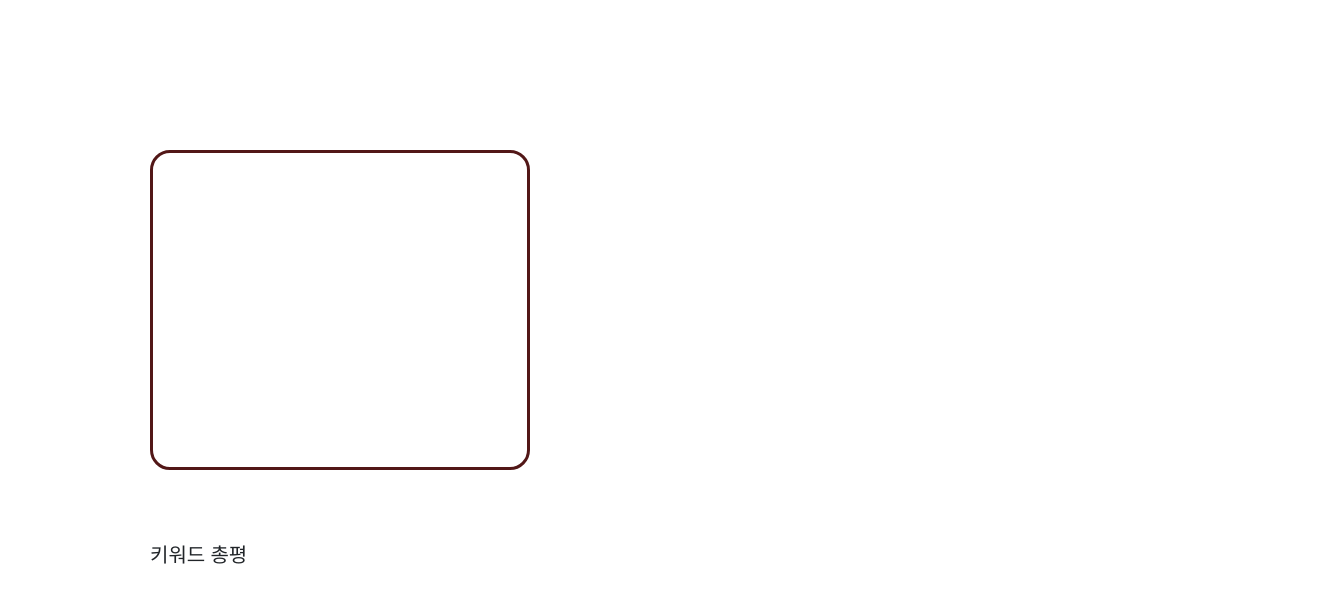
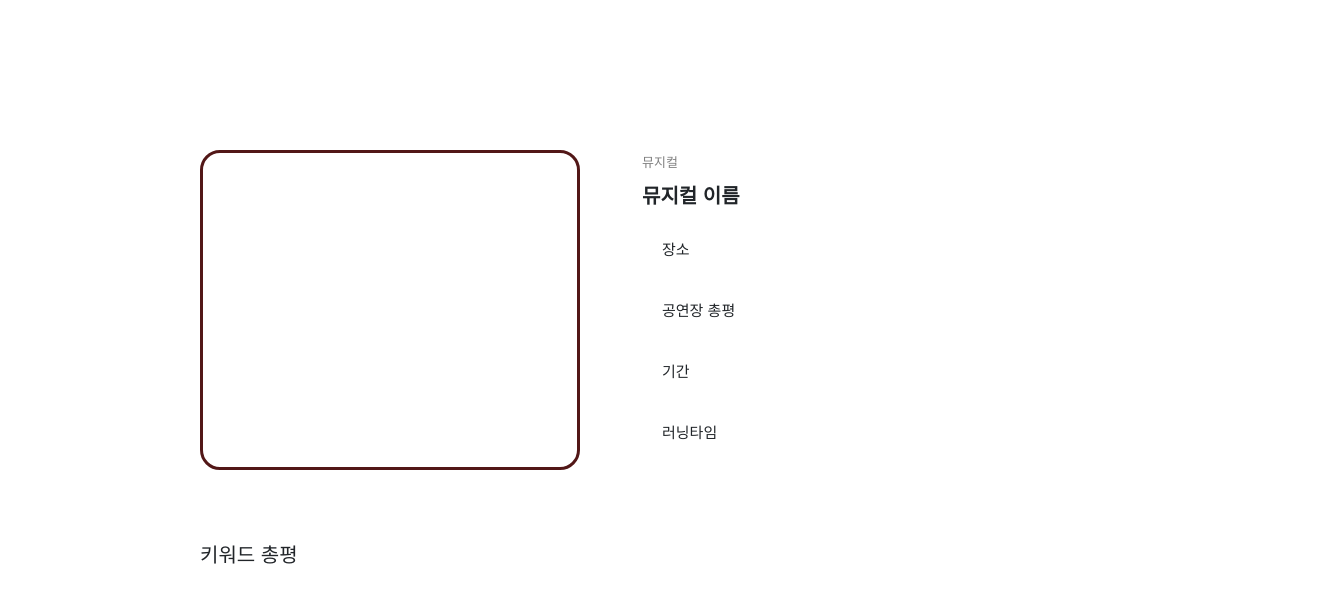
Before and after one commit to SEE-NEMA/front-end, a React (Create React App) app: page / in a window 1280 px wide. Shown: the top 602 px of the page, 1340 px wide, since content can reach past the window. Built offline with nearby package versions, Linux system fonts and the light colour scheme.

Commit message:
글씨체 추가 / 틀만 완성
* 틀 usestate 써서 바꿀 예정

```diff
--- a/src/DetailPage/ConcertDT.css
+++ b/src/DetailPage/ConcertDT.css
@@ -1,3 +1,5 @@
+@import url('https://fonts.googleapis.com/css2?family=Nanum+Gothic&display=swap');
+
 .ConcertImage {
     background-color: rgb(255, 255, 255);
     height : 320px;
@@ -9,21 +11,45 @@
 
 }
 
-.ConcertRow {
-    text-align : center;
+.ConcertInfo {
+    margin-left: 50px;
 }
 
 .WrapConcert {
     position : absolute;
     top : 150px;
-    left : 150px;
+    left : 200px;
 
 }
 
 .Keyword {
     position : absolute;
     top : 540px;
-    left : 150px;
+    left : 200px;
     font-size: 20px;
-    font-style: normal;
+    font-family: 'Nanum Gothic', sans-serif;
+
 }
+
+.InfoName {
+
+    font-family: 'Nanum Gothic', sans-serif;
+    font-weight: bold;
+    font-size : 20px;
+}
+
+.InfoSub {
+    font-family: 'Nanum Gothic', sans-serif;
+    font-size : 15px;
+    margin-left : 20px;
+    line-height: 45px;
+}
+
+.Category {
+    font-family: 'Nanum Gothic', sans-serif;
+    font-size : 13px;
+    color : gray;
+    line-height: 5px;
+    margin-top : 10px;
+
+}
--- a/src/DetailPage/ConcertDT.js
+++ b/src/DetailPage/ConcertDT.js
@@ -13,7 +13,14 @@ function ConcertDT() {
             <Container className = "WrapConcert">
       <Row className = "ConcertRow">
         <Col className = "ConcertImage" xs={4} ></Col>
-        <Col className = "ConcertInfo"></Col>
+        <Col className = "ConcertInfo">
+          <p className = "Category">뮤지컬</p>
+          <p className = "InfoName">뮤지컬 이름</p>
+          <p className = "InfoSub"> 장소 </p>
+          <p className = "InfoSub"> 공연장 총평 </p>
+          <p className = "InfoSub"> 기간 </p>
+          <p className = "InfoSub"> 러닝타임 </p>
+          </Col>
       </Row>
       </Container>
       <p className = "Keyword">키워드 총평</p>
```
